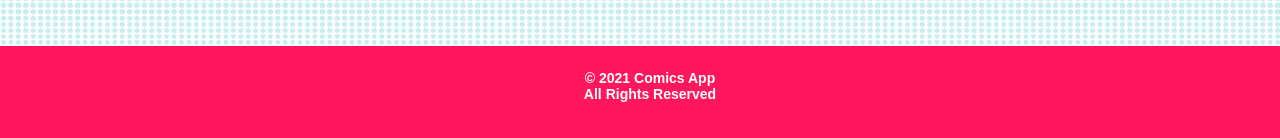
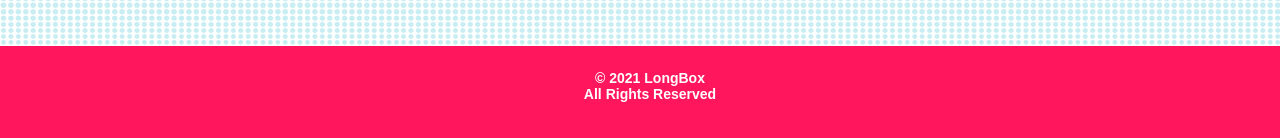
Before and after one commit to djvistar/final-capstone-comicbook-app, a Vue app in the folder vue/: page /search in a window 1280 px wide. Shown: the part 659-797 px from the top of the page. Built offline with nearby package versions, Linux system fonts and the light colour scheme.

Commit message:
updated copyright text, from comic App to LongBox

```diff
--- a/vue/src/components/TheFooter.vue
+++ b/vue/src/components/TheFooter.vue
@@ -1,6 +1,6 @@
 <template>
   <div class="footer-main">
-    <p>&#169; 2021 Comics App <br />All Rights Reserved</p>
+    <p>&#169; 2021 LongBox <br />All Rights Reserved</p>
   </div>
 </template>
 
```
